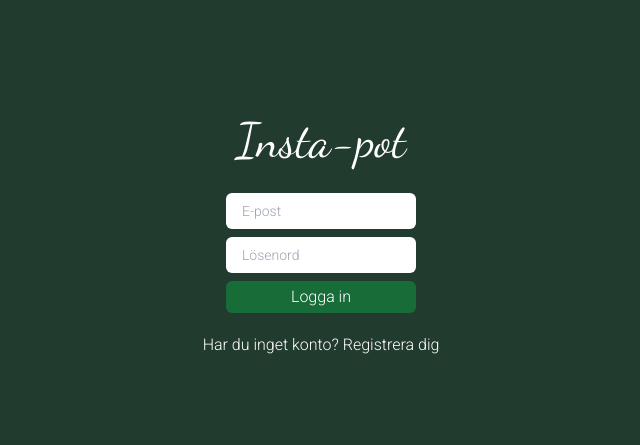
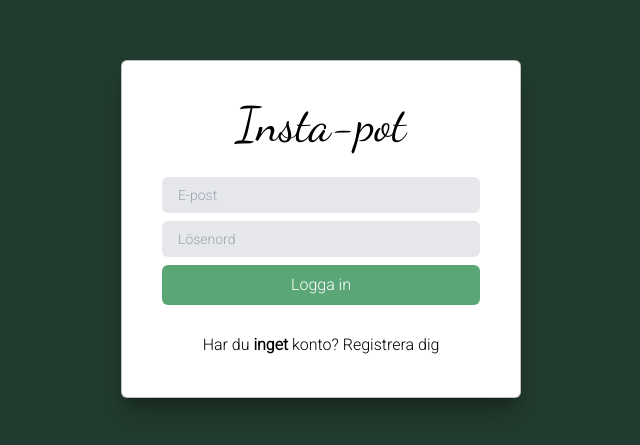
Before and after one commit to Nyx-Nailo/Instapot-Front, a React (Create React App) app in the folder instapot/: page / in a window 1280 px wide. Shown: the part 171-616 px from the top of the page, without its empty margins (319-959 px from the left). Built offline with nearby package versions, Linux system fonts and the light colour scheme.

Commit message:
refactor: css fixes, html restructure

```diff
--- a/instapot/src/App.css
+++ b/instapot/src/App.css
@@ -5,15 +5,18 @@
 }
 
 html {
-  font-size: 16px;
   background-color: rgb(34, 59, 47);
-  color: white;
-  min-height: 100%;
-  min-height: 100dvh;
 }
 
 body {
-  padding: .5rem;
-
   font-family: 'Roboto', sans-serif;
 }
+
+div#root {
+  width: 100%;
+  height: 100%;
+  max-height: 100%;
+  max-width: 40rem;
+  margin: 0 auto;
+  position: relative;
+}
--- a/instapot/src/Homepage.tsx
+++ b/instapot/src/Homepage.tsx
@@ -1,16 +1,15 @@
 import { Outlet } from "react-router-dom";
 import Sidenav from "./navigation/Sidenav";
 
-function Homepage() {
+const Homepage = () => {
   return (
-    <div className='w-full pb-20 md:p-2 md:flex md:flex-col md:m-auto md:max-w-4xl'>
-      <div className='flex justify-center'>
-        <Sidenav />
+    <div className='m-5'>
+      <Sidenav />
+      <main>
         <Outlet />
-        <aside className='hidden md:flex md:basis-1/4'></aside>
-      </div>
+      </main>
     </div>
   );
-}
+};
 
 export default Homepage;
--- a/instapot/src/Login.tsx
+++ b/instapot/src/Login.tsx
@@ -13,16 +13,13 @@ const Login = () => {
   };
 
   return (
-    <div className='flex flex-col gap-2'>
-      <span className='text-5xl text-center mb-5' style={{ fontFamily: "Dancing Script" }}>
-        Insta-pot
-      </span>
-      <input className='rounded-md px-4 py-2 text-sm text-black' onChange={(e) => setEmail(e.target.value)} type='email' placeholder='E-post' value={email} />
-      <input className='rounded-md px-4 py-2 text-sm text-black' onChange={(e) => setPassword(e.target.value)} type='password' placeholder='Lösenord' value={password} />
-      <button className='mb-5 bg-green-700/70 hover:bg-green-600/70 rounded-md px-3 py-1' onClick={handleLogin}>
+    <>
+      <input className='rounded-md px-4 py-2 text-sm bg-gray-200 text-black' onChange={(e) => setEmail(e.target.value)} type='email' placeholder='E-post' value={email} />
+      <input className='rounded-md px-4 py-2 text-sm bg-gray-200 text-black' onChange={(e) => setPassword(e.target.value)} type='password' placeholder='Lösenord' value={password} />
+      <button className='mb-5 bg-green-700/70 hover:bg-green-600/70 rounded-md px-3 py-2 text-white' onClick={handleLogin}>
         Logga in
       </button>
-    </div>
+    </>
   );
 };
 
--- a/instapot/src/NotLoggedIn.tsx
+++ b/instapot/src/NotLoggedIn.tsx
@@ -12,20 +12,31 @@ const NotLoggedIn = () => {
 
   return (
     <div className='h-screen flex items-center justify-center'>
-      <div className='max-w-2xl flex flex-col items-center justify-center'>
+      <div className='bg-white w-[25rem] p-10 rounded-md shadow-xl shadow-black/25 border-black/25 border-[1px]'>
+        <div className='flex flex-col gap-2'>
+          <span className='text-5xl text-center mb-5' style={{ fontFamily: "Dancing Script" }}>
+            Insta-pot
+          </span>
           {active === "login" ? <Login /> : <Signup />}
-        <div className=''>
+          <div className='text-center'>
             <span>
               {active === "login" ? (
                 <>
-                <span>Har du inget konto?</span> <button onClick={handleChange}>Registrera dig</button>
+                  <span>
+                    Har du <strong>inget</strong> konto?
+                  </span>{" "}
+                  <button onClick={handleChange}>Registrera dig</button>
                 </>
               ) : (
                 <>
-                <span>Har du ett konto?</span> <button onClick={handleChange}>Logga in</button>
+                  <span>
+                    Har du redan <strong>ett konto</strong>?
+                  </span>{" "}
+                  <button onClick={handleChange}>Logga in</button>
                 </>
               )}
             </span>
+          </div>
         </div>
       </div>
     </div>
--- a/instapot/src/Signup.tsx
+++ b/instapot/src/Signup.tsx
@@ -6,15 +6,12 @@ const Signup = () => {
   const [username, setUsername] = useState<string>("");
 
   return (
-    <div className='flex flex-col gap-2'>
-      <span className='text-5xl text-center mb-5' style={{ fontFamily: "Dancing Script" }}>
-        Insta-pot
-      </span>
-      <input className='rounded-md px-4 py-2 text-sm text-black' onChange={(e) => setEmail(e.target.value)} type='email' placeholder='Email' value={email} />
-      <input className='rounded-md px-4 py-2 text-sm text-black' onChange={(e) => setUsername(e.target.value)} type='email' placeholder='Username' value={username} />
-      <input className='rounded-md px-4 py-2 text-sm text-black' onChange={(e) => setPassword(e.target.value)} type='password' placeholder='Password' value={password} />
-      <button className='mb-5 bg-green-700/70 hover:bg-green-600/70 rounded-md px-3 py-1'>Sign up</button>
-    </div>
+    <>
+      <input className='rounded-md px-4 py-2 text-sm bg-gray-200 text-black' onChange={(e) => setEmail(e.target.value)} type='email' placeholder='Email' value={email} />
+      <input className='rounded-md px-4 py-2 text-sm bg-gray-200 text-black' onChange={(e) => setUsername(e.target.value)} type='email' placeholder='Username' value={username} />
+      <input className='rounded-md px-4 py-2 text-sm bg-gray-200 text-black' onChange={(e) => setPassword(e.target.value)} type='password' placeholder='Password' value={password} />
+      <button className='mb-5 bg-green-700/70 hover:bg-green-600/70 rounded-md px-3 py-2 text-white'>Registrera dig</button>
+    </>
   );
 };
 
--- a/instapot/src/navigation/comp/MenuLink.tsx
+++ b/instapot/src/navigation/comp/MenuLink.tsx
@@ -10,14 +10,14 @@ type TMenuLink = {
 
 const MenuLink = ({ path = "", icon, title, func, hidden }: TMenuLink) => {
   const isFunc = (
-    <button onClick={func} className={`${hidden ? "hidden md:" : ""}flex flex-row gap-1 hover:text-gray-300`}>
+    <button onClick={func} className={`${hidden ? "hidden lg:" : ""}flex flex-row gap-2 hover:text-gray-300`}>
       {icon}
       <span className='hidden md:flex'>{title}</span>
     </button>
   );
 
   const noFunc = (
-    <Link to={path} className={`${hidden ? "hidden md:" : ""}flex flex-row gap-1 hover:text-gray-300`}>
+    <Link to={path} className={`${hidden ? "hidden lg:" : ""}flex flex-row gap-2 hover:text-gray-300`}>
       {icon}
       <span className='hidden md:flex'>{title}</span>
     </Link>
```
Lines whose indentation alone changed are shown as unchanged.
